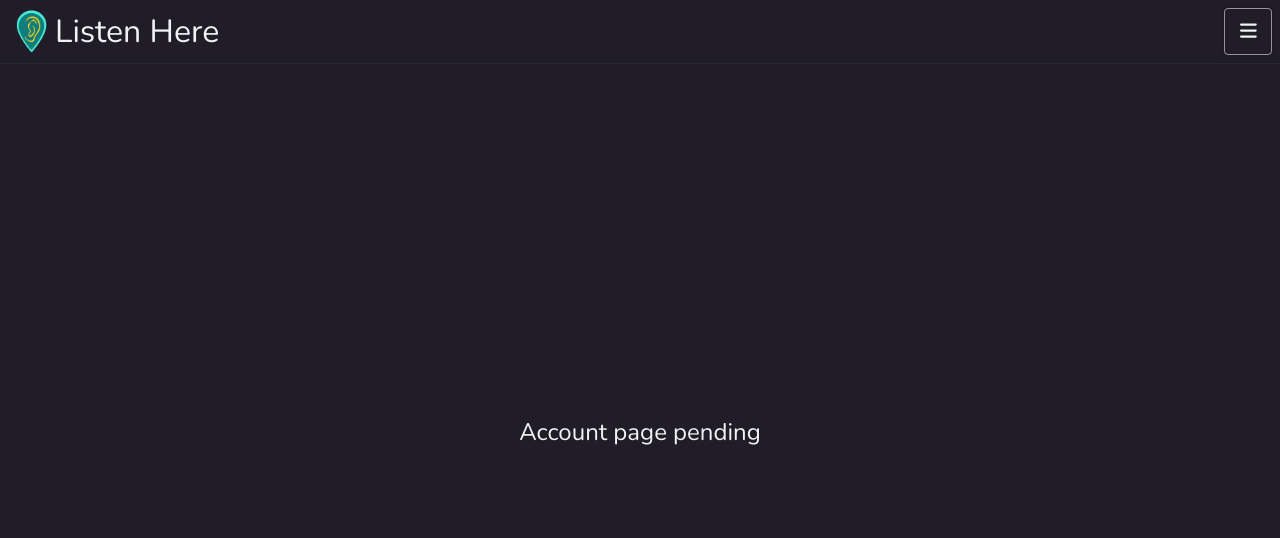
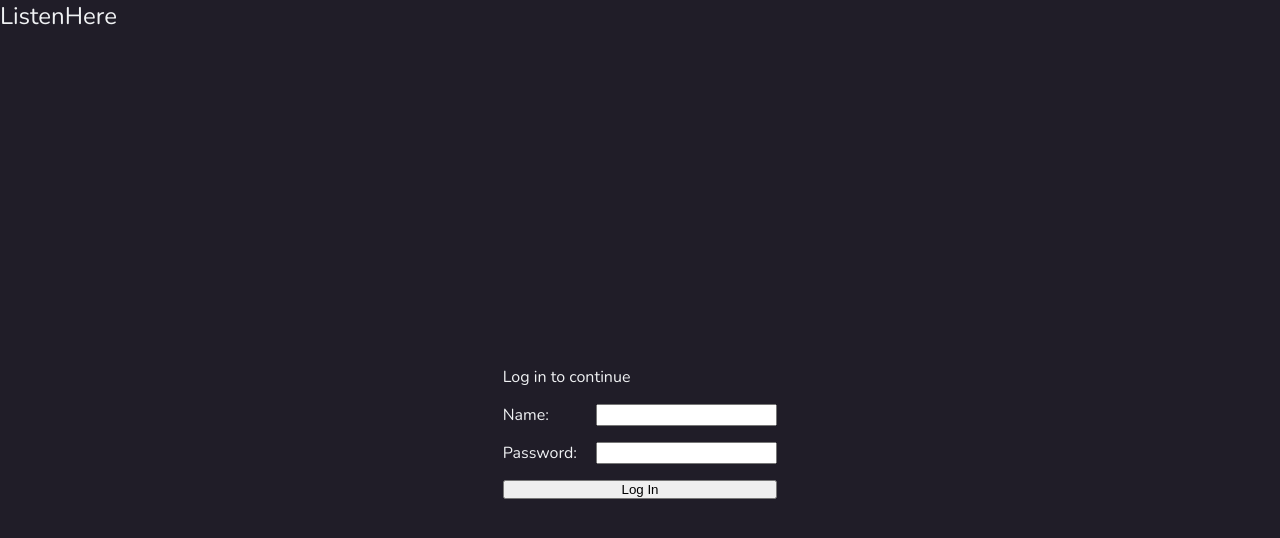
Before and after one commit to hutchison-s/listenHere, a React (Vite) app in the folder root/: page /account in a window 1280 px wide. Shown: the top 538 px of the page. Built offline with nearby package versions, Linux system fonts and the light colour scheme.

Commit message:
implement userContext and login page

```diff
--- a/root/src/App.jsx
+++ b/root/src/App.jsx
@@ -6,35 +6,40 @@ import ErrorPage from './pages/ErrorPage';
 import Help from './pages/Help';
 import MyMap from './pages/MyMap'
 import MySounds from './pages/MySounds';
+import LoginPage from './pages/LoginPage';
+import { UserContext } from './contexts/UserContext'
+import {useContext} from 'react'
 import {createBrowserRouter,RouterProvider} from 'react-router-dom';
 
 
 function App() {
 
+  const { user } = useContext(UserContext)
+
   const router = createBrowserRouter([
     {
       path: "/",
-      element: <MyMap />,
+      element: user.auth ? <MyMap /> : <LoginPage/>,
       errorElement: <ErrorPage />
     },
     {
       path: "mysounds",
-      element: <MySounds />,
+      element: user.auth ? <MySounds /> : <LoginPage/>,
       errorElement: <ErrorPage />
     },
     {
       path: "connections",
-      element: <Connections />,
+      element: user.auth ? <Connections /> : <LoginPage/>,
       errorElement: <ErrorPage />
     },
     {
       path: "account",
-      element: <Account />,
+      element: user.auth ? <Account /> : <LoginPage/>,
       errorElement: <ErrorPage />
     },
     {
       path: "help",
-      element: <Help />,
+      element: user.auth ? <Help /> : <LoginPage/>,
       errorElement: <ErrorPage />
     },
   ]
@@ -42,8 +47,9 @@ function App() {
 
   return (
     <>
-      <NavBar/>
+      {user.auth && <NavBar/>}
       <RouterProvider router={router} />
+
     </>
   )
 }
--- a/root/src/components/NavBar.jsx
+++ b/root/src/components/NavBar.jsx
@@ -1,10 +1,11 @@
 import './NavBar.css'
-import { useState } from 'react'
+import { useContext, useState } from 'react'
+import {UserContext} from '../contexts/UserContext'
 import { FontAwesomeIcon } from '@fortawesome/react-fontawesome'
 import { faBars, faCircleQuestion } from '@fortawesome/free-solid-svg-icons'
 
 function NavBar() {
-
+  const {user, logout} = useContext(UserContext)
   const [isExpanded, setIsExpanded] = useState(false)
 
   function handleToggle() {
@@ -18,6 +19,7 @@ function NavBar() {
           <img src="/earpin.png" alt="Location pin with ear symbol" />
           <h1>Listen&nbsp;Here</h1>
         </div>
+        <div><small>Hello {user.name}</small></div>
         <button id="menuToggle" onClick={handleToggle}>
           <FontAwesomeIcon icon={faBars} />
         </button>
@@ -35,6 +37,10 @@ function NavBar() {
             <a href="/account">
               <li>Account</li>
             </a>
+              <li onClick={(e)=>{
+                e.preventDefault()
+                logout()
+              }}>Log Out</li>
             <a href="/help">
               <li><FontAwesomeIcon icon={faCircleQuestion} /></li>
             </a>
--- /dev/null
+++ b/root/src/contexts/UserContext.jsx
@@ -0,0 +1,46 @@
+import { createContext, useState } from "react";
+
+export const UserContext = createContext()
+
+// eslint-disable-next-line react/prop-types
+export const UserProvider = ({children}) => {
+
+    const [user, setUser] = useState({user: {}, auth: false})
+
+    const userDB = {
+        "Steven": "password"
+    }
+
+    function login(creds) {
+        console.log("evaluating", creds)
+        if (userDB[creds.name] === creds.pass) {
+            const obj = {
+                name: creds.name,
+                auth: true
+            }
+            setUser(obj)
+            localStorage.setItem("listenUser", JSON.stringify({name: creds.name, pass: creds.pass}))
+        } else {
+            setUser({
+                name: '',
+                auth: false
+            })
+            localStorage.setItem("listenUser", "")
+        }
+    }
+
+    function logout() {
+        setUser({
+            name: '',
+            auth: false
+        })
+        localStorage.setItem("listenUser", "")
+    }
+
+    return (
+        <UserContext.Provider value={{user, login, logout}}>
+            {children}
+        </UserContext.Provider>
+
+    )
+}
--- a/root/src/main.jsx
+++ b/root/src/main.jsx
@@ -1,10 +1,13 @@
 import React from 'react'
 import ReactDOM from 'react-dom/client'
 import App from './App.jsx'
+import { UserProvider } from './contexts/UserContext.jsx'
 import './index.css'
 
 ReactDOM.createRoot(document.getElementById('root')).render(
   <React.StrictMode>
-    <App />
+    <UserProvider>
+      <App />
+    </UserProvider>
   </React.StrictMode>
 )
--- /dev/null
+++ b/root/src/pages/LoginPage.jsx
@@ -0,0 +1,56 @@
+import './Login.css'
+import {UserContext} from '../contexts/UserContext'
+import { useContext, useEffect, useState } from 'react'
+
+function LoginPage() {
+    const [name, setName] = useState(null)
+    const [pass, setPass] = useState(null)
+
+    const {login} = useContext(UserContext)
+
+    const onSubmit = (e)=>{
+        e.preventDefault()
+        login({name: name, pass: pass})
+    }
+
+    useEffect(()=>{
+      let user = null;
+      try {
+        if (localStorage["listenUser"]) {
+          let item = localStorage.getItem("listenUser")
+          user = JSON.parse(item)
+        }
+      } catch (err) {
+        console.log(err)
+      }
+      if (user) {
+        console.log("autologin" , user)
+        login(user)
+      }
+    }, [])
+
+  return (
+    <>
+    <section><h1>ListenHere</h1></section>
+      <section className='gridCenter' >
+
+          <form style={{display: "grid", gap: "1rem"}} onSubmit={onSubmit}>
+            <p>Log in to continue</p>
+            <label htmlFor="newUsername" style={{display: "grid", gap: "1rem", gridTemplateColumns: "3fr 7fr"}}>Name:
+            <input type="text" name="newUserName" id="newUserName" onChange={(e)=>{
+              setName(e.target.value)
+            }}/>
+            </label>
+            <label htmlFor="newPassword" style={{display: "grid", gap: "1rem", gridTemplateColumns: "3fr 7fr"}}>Password:
+            <input type="password" name="newPassword" id="newPassword" onChange={(e)=>{
+              setPass(e.target.value)
+            }}/>
+            </label>
+            <button type='submit'>Log In</button>
+          </form>
+      </section>
+    </>
+  )
+}
+
+export default LoginPage
```
Also changed, not shown: root/src/pages/Login.css (added).
